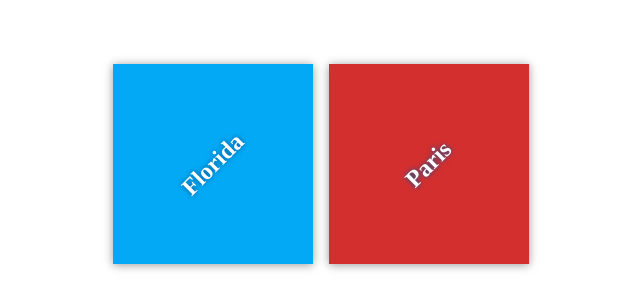
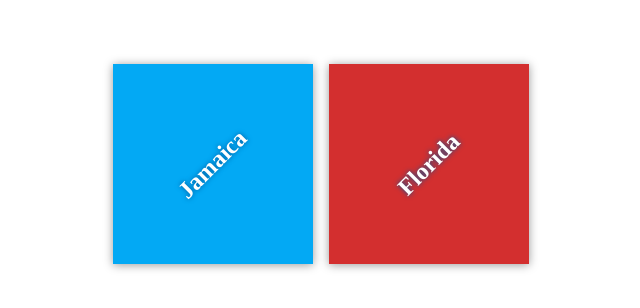
Before and after one commit to mejeter/my-travel-plans, a plain HTML site: page index.html in a window 1280 px wide. Shown: the part 236-544 px from the top of the page, 319-959 px from the left. Drawn offline with Linux system fonts and the light colour scheme.

Commit message:
Update travel locations

```diff
--- a/css/app.css
+++ b/css/app.css
@@ -46,10 +46,10 @@ h2 {
     text-shadow: 0 0 5px #01579b;
 }
 
-#florida {
+#jamaica {
     background-color: #03a9f4;
 }
 
-#paris {
+#florida {
     background-color: #d32f2f;
 }
--- a/index.html
+++ b/index.html
@@ -10,12 +10,12 @@
 
     <div class="container">
       <div class="destination-container">
+        <div class="destination" id="jamaica">
+          <h2>Jamaica</h2>
+        </div>
+
         <div class="destination" id="florida">
           <h2>Florida</h2>
-        </div>
-
-        <div class="destination" id="paris">
-          <h2>Paris</h2>
         </div>
       </div>
     </div>
```
